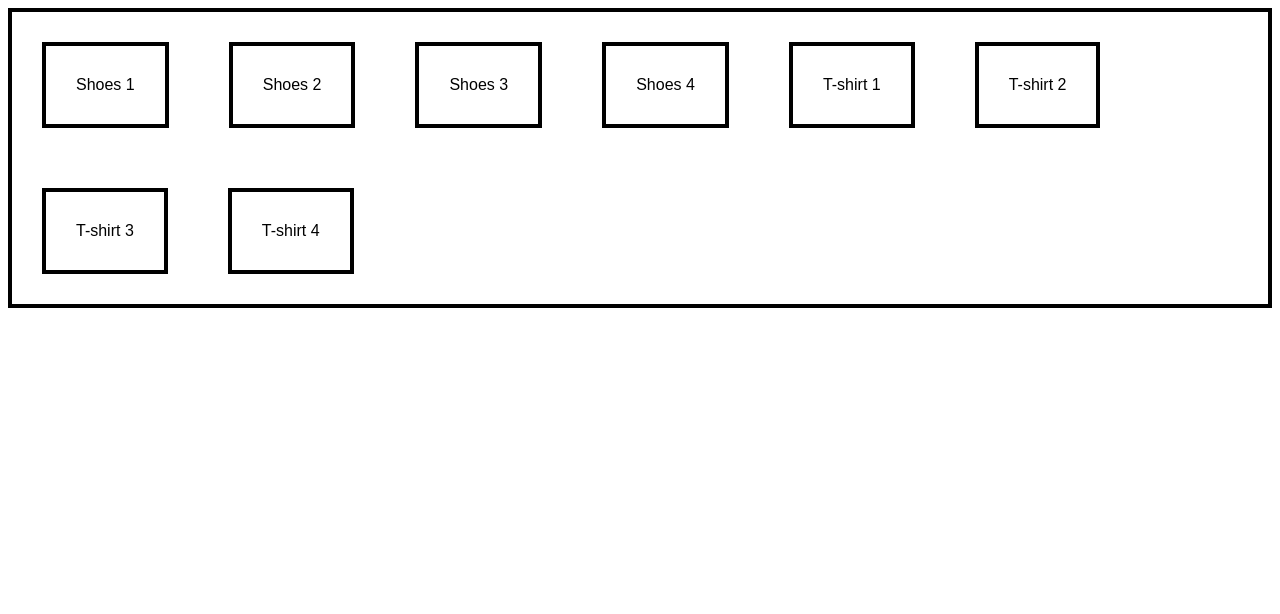
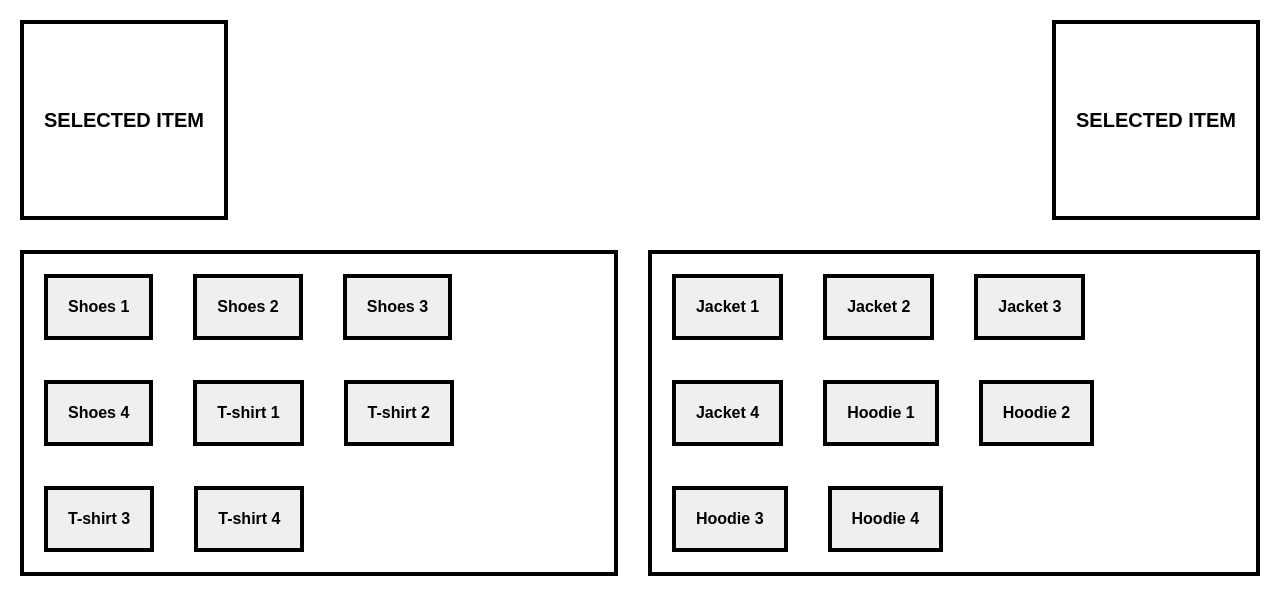
Before and after one commit to lazenyuk-dmitry/selected-items-vue, a Vue app: page / in a window 1280 px wide. Shown: the top 614 px of the page. Built offline with nearby package versions, Linux system fonts and the light colour scheme.

Commit message:
Crate selected list component.

```diff
--- /dev/null
+++ b/src/components/AppItem.vue
@@ -0,0 +1,68 @@
+<script lang="ts" setup>
+import type { Stuff } from "~stores/stuffList";
+import { toRefs, ref } from 'vue';
+
+const props = defineProps<{
+  data: Stuff;
+  disabled?: boolean;
+}>()
+
+const emit = defineEmits<{
+  (e: 'select', data: Stuff): void,
+  (e: 'unselect', data: Stuff): void,
+}>();
+
+const selected = ref(false);
+const { data } = toRefs(props);
+
+function onClick() {
+  if (!selected.value) {
+    selected.value = true;
+    emit("select", data.value);
+  } else {
+    selected.value = false;
+    emit("unselect", data.value);
+  }
+};
+</script>
+
+<template>
+  <button
+    :class="[$style.root, {[$style.selected]: selected}]"
+    :disabled="disabled"
+    type="button"
+    @click="onClick"
+  >
+    {{ data.name }}
+</button>
+</template>
+
+<style lang="scss" module>
+.root {
+  display: inline-block;
+  font-weight: bold;
+  font-size: 16px;
+  padding: 20px;
+  margin: 20px;
+  border: $app-border;
+  cursor: pointer;
+  user-select: none;
+  transition: $app-item-transition;
+
+  &:hover {
+    background: $app-item-hover-bg;
+    transition: $app-item-transition;
+  }
+
+  &:disabled {
+    background: $app-item-disabled-bg;
+    opacity: 0.8;
+    transition: $app-item-transition;
+  }
+
+  &.selected {
+    border-color: $app-accent-color;
+    transition: $app-item-transition;
+  }
+}
+</style>
--- /dev/null
+++ b/src/components/AppSelectedList.vue
@@ -0,0 +1,71 @@
+<script lang="ts" setup>
+import type { Stuff } from "~stores/stuffList";
+import { toRefs } from 'vue';
+import AppItem from "~components/AppItem.vue";
+
+const props = defineProps<{
+  list: Stuff[];
+}>()
+
+const { list } = toRefs(props);
+</script>
+
+<template>
+  <div :class="$style.root">
+
+    <div v-if="list.length" :class="$style.listContent">
+      <div>
+        <AppItem
+          v-for="(item) in list"
+          :key="item.id"
+          :data="item"
+        />
+      </div>
+
+      <p :class="$style.selectedBottomText">selected: N/M</p>
+    </div>
+
+    <div v-else :class="$style.hint">
+      Selected
+      Item
+    </div>
+  </div>
+</template>
+
+<style lang="scss" module>
+.root {
+  display: flex;
+  flex-wrap: wrap;
+  align-content: start;
+  border: $app-border;
+  min-height: 200px;
+  min-width: 200px;
+}
+
+.hint {
+  font-size: 20px;
+  font-weight: bold;
+  text-transform: uppercase;
+  padding: 20px;
+  height: 100%;
+  width: 100%;
+  display: flex;
+  align-items: center;
+  justify-content: center;
+}
+
+.selectedBottomText {
+  width: 100%;
+  text-transform: uppercase;
+  text-align: center;
+  font-weight: bold;
+}
+
+.listContent {
+  width: 100%;
+  height: 100%;
+  display: flex;
+  flex-direction: column;
+  justify-content: space-between;
+}
+</style>
--- a/src/components/AppStuffList.vue
+++ b/src/components/AppStuffList.vue
@@ -1,19 +1,37 @@
 <script setup lang="ts">
+import { toRefs } from 'vue';
 import type { Stuff } from "~stores/stuffList";
-import { toRefs } from 'vue';
+import AppItem from "~components/AppItem.vue";
 
 const props = defineProps<{
   list: Stuff[];
-}>()
+}>();
+
+const emit = defineEmits<{
+  (e: 'select', item: Stuff): void,
+  (e: 'unselect', item: Stuff): void,
+}>();
 
 const { list } = toRefs(props);
+
+function onSelect(item: Stuff) {
+  emit("select", item);
+}
+
+function onUnselect(item: Stuff) {
+  emit("unselect", item);
+}
 </script>
 
 <template>
   <div :class="$style.root">
-    <div :class="$style.item" v-for="(item) in list" :key="item.id">
-      {{ item.name }}
-    </div>
+    <AppItem
+      v-for="(item) in list"
+      :key="item.id"
+      :data="item"
+      @select="onSelect"
+      @unselect="onUnselect"
+    />
   </div>
 </template>
 
@@ -21,13 +39,8 @@ const { list } = toRefs(props);
 .root {
   display: flex;
   flex-wrap: wrap;
-}
-.root, .item {
+  align-content: start;
   border: $app-border;
-}
-
-.item {
-  padding: 30px;
-  margin: 30px;
+  transition: 0.6s;
 }
 </style>
--- /dev/null
+++ b/src/stores/storeSelected.ts
@@ -0,0 +1,21 @@
+import { defineStore } from 'pinia';
+import { ref } from 'vue';
+import type { Stuff } from "~stores/stuffList";
+
+export const useStoreSelected = defineStore('useStoreSelected', () => {
+  const list = ref([] as Stuff[]);
+
+  function add(item: Stuff) {
+    list.value.push(item);
+  }
+
+  function remove(item: Stuff) {
+    const index = list.value.indexOf(item);
+
+    if (index !== -1) {
+      list.value.splice(index, 1);
+    }
+  }
+
+  return { list, add, remove };
+});
--- /dev/null
+++ b/src/stores/userSelected.ts
@@ -0,0 +1,21 @@
+import { defineStore } from 'pinia';
+import { ref } from 'vue';
+import type { Stuff } from "~stores/stuffList";
+
+export const useUserSelected = defineStore('useUserSelected', () => {
+  const list = ref([] as Stuff[]);
+
+  function add(item: Stuff) {
+    list.value.push(item);
+  }
+
+  function remove(item: Stuff) {
+    const index = list.value.indexOf(item);
+
+    if (index !== -1) {
+      list.value.splice(index, 1);
+    }
+  }
+
+  return { list, add, remove };
+});
--- a/src/styles/_variables.scss
+++ b/src/styles/_variables.scss
@@ -1,2 +1,6 @@
 $app-main-color: #000;
+$app-accent-color: #0058ff;
 $app-border: 4px solid #000;
+$app-item-transition: 0.6s;
+$app-item-hover-bg: #ccc;
+$app-item-disabled-bg: #ccc;
--- a/src/styles/base.scss
+++ b/src/styles/base.scss
@@ -1,4 +1,5 @@
 html {
+  height: 100%;
   font-size: 16px;
   font-family: Arial, Helvetica, sans-serif;
   color: $app-main-color;
@@ -11,3 +12,13 @@ html {
   -moz-box-sizing: inherit;
   box-sizing: inherit;
 }
+
+body {
+  height: 100%;
+  margin: 0;
+  padding: 20px;
+}
+
+#app {
+  height: 100%;
+}
--- a/src/views/HomeView.vue
+++ b/src/views/HomeView.vue
@@ -1,15 +1,60 @@
 <script setup lang="ts">
+import AppSelectedList from "@/components/AppSelectedList.vue";
 import AppStuffList from "@/components/AppStuffList.vue";
 import { useStuffList } from "~stores/stuffList";
+import { useUserSelected } from "~stores/userSelected";
+import { useStoreSelected } from "~stores/storeSelected";
 
 const stuffList = useStuffList();
+const userSelected = useUserSelected();
+const storeSelected = useStoreSelected();
 
 const { userStuff, storeStuff } = stuffList;
 
 </script>
 
 <template>
-  <main>
-    <AppStuffList :list="userStuff"/>
+  <main :class="$style.root">
+    <div :class="$style.top">
+      <AppSelectedList :list="userSelected.list" />
+      <AppSelectedList :list="storeSelected.list" />
+    </div>
+    <div :class="$style.bottom">
+      <AppStuffList
+        :list="userStuff"
+        :class="$style.listBox"
+        @select="userSelected.add"
+        @unselect="userSelected.remove"
+      />
+      <AppStuffList
+        :list="storeStuff"
+        :class="$style.listBox"
+        @select="storeSelected.add"
+        @unselect="storeSelected.remove"
+      />
+    </div>
   </main>
 </template>
+
+<style lang="scss" module>
+.root {
+  height: 100%;
+}
+
+.top {
+  display: flex;
+  justify-content: space-between;
+  margin-bottom: 30px;
+}
+
+.bottom {
+  // height: 100%;
+  display: flex;
+}
+
+.listBox {
+  & + & {
+    margin-left: 30px;
+  }
+}
+</style>
--- a/tsconfig.json
+++ b/tsconfig.json
@@ -6,6 +6,7 @@
     "paths": {
       "@/*": ["./src/*"],
       "~constants/*": ["./src/constants/*"],
+      "~components/*": ["./src/components/*"],
       "~stores/*": ["./src/stores/*"],
       "~styles/*": ["./src/styles/*"],
     }
--- a/vite.config.ts
+++ b/vite.config.ts
@@ -10,6 +10,7 @@ export default defineConfig({
     alias: {
       '@': fileURLToPath(new URL('./src', import.meta.url)),
       '~constants': fileURLToPath(new URL('./src/constants', import.meta.url)),
+      '~components': fileURLToPath(new URL('./src/components', import.meta.url)),
       '~stores': fileURLToPath(new URL('./src/stores', import.meta.url)),
       '~styles': fileURLToPath(new URL('./src/styles', import.meta.url))
     }
```
